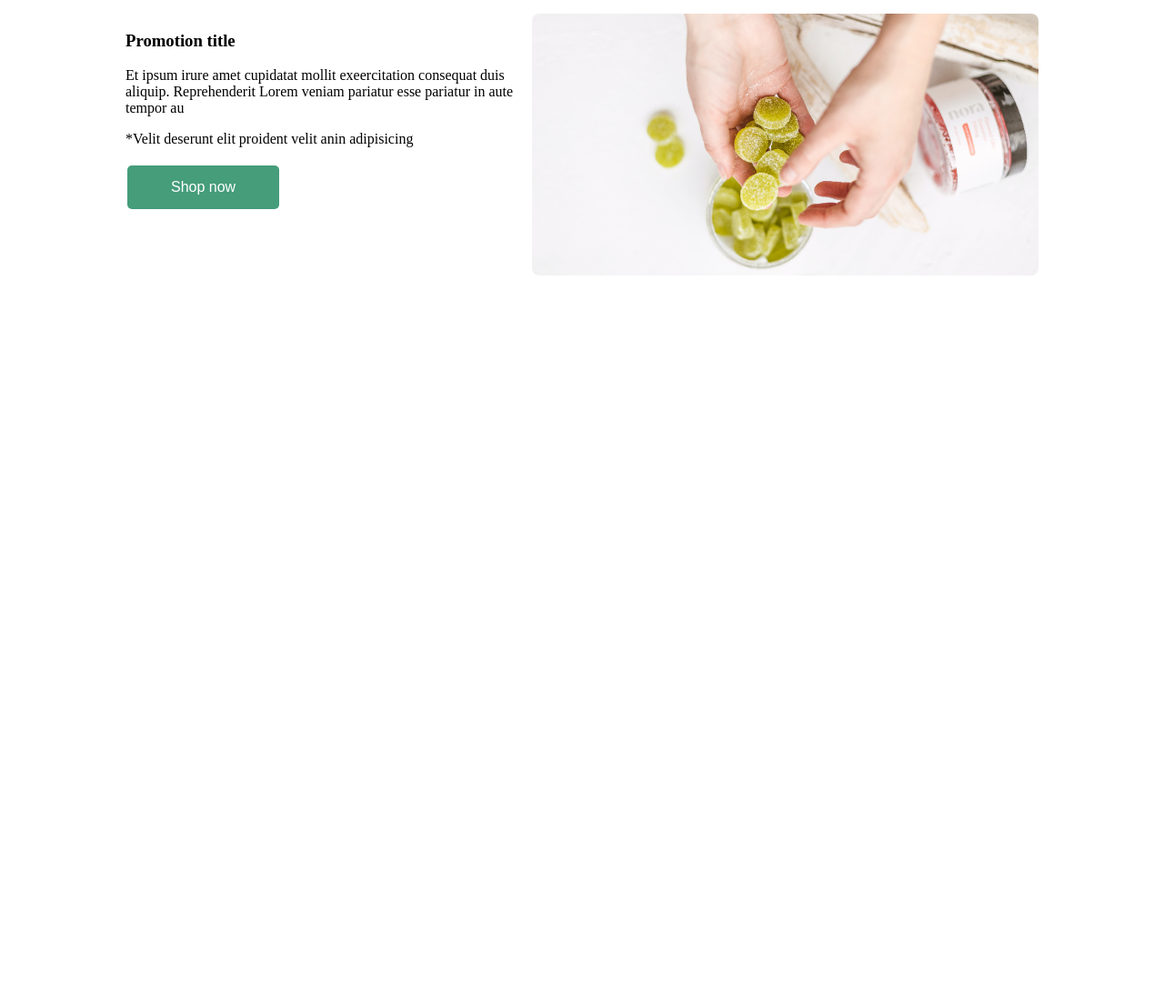
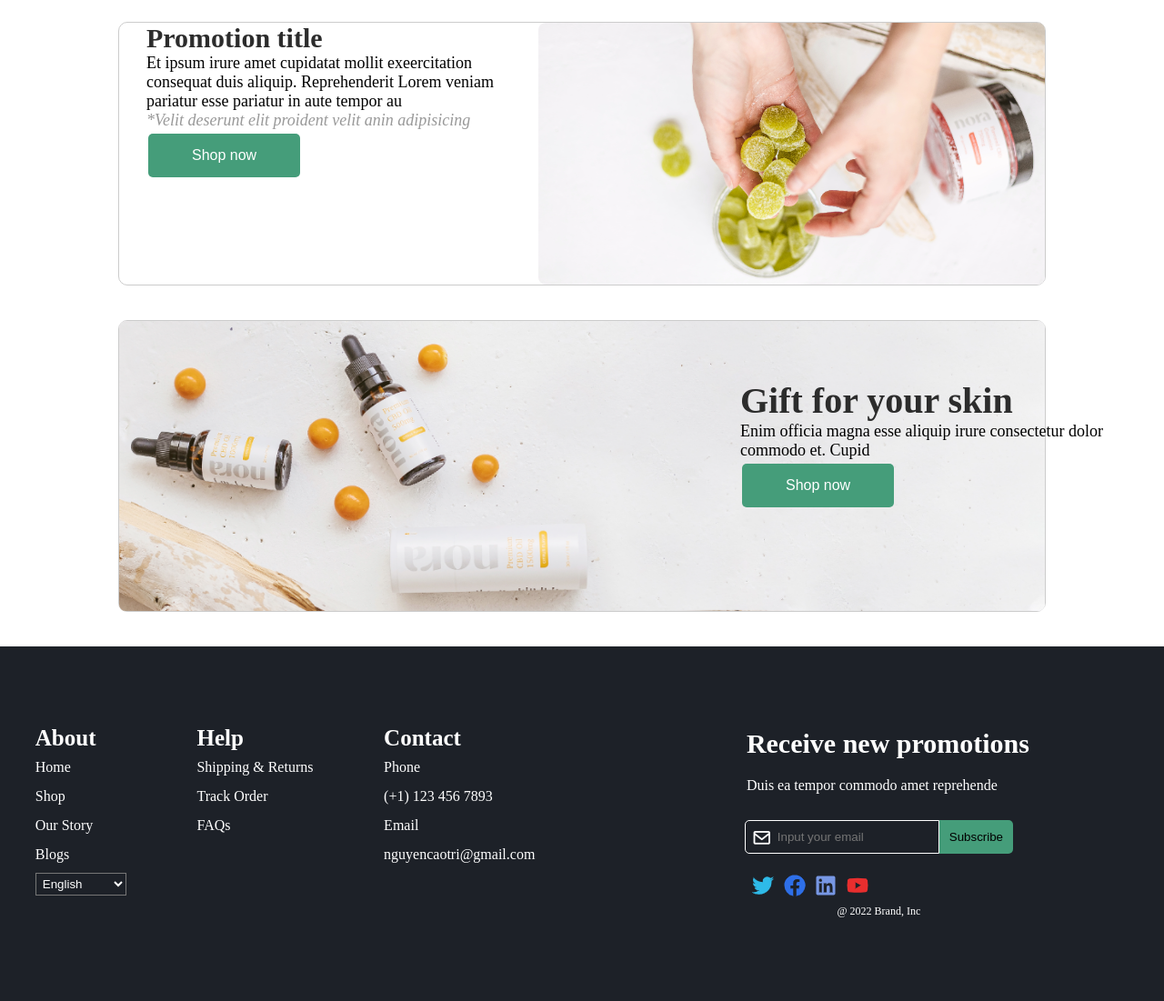
Before and after one commit to NguyenCaoTri2003/KiemTraLan1, a plain HTML site: page index.html in a window 1280 px wide. Shown: the part 500-1601 px from the top of the page at 91% size. Before the commit the page ends 845 px from the top, so only its background shows below. Drawn offline with nearby package versions, Linux system fonts and the light colour scheme.

Commit message:
commit message

```diff
--- a/index.css
+++ b/index.css
@@ -1,3 +1,7 @@
+* {
+    margin: 0%;
+    padding: 0;
+}
 .menu_container {
     display: flex;
     justify-content: space-around;
@@ -16,22 +20,53 @@
     width: 30%;
     align-items: center;
 }
-
+.input{
+    background-color: white;
+    border: 1px solid #ccc;
+    border-radius: 5px;
+    padding: 5px;
+}
+.header_search{
+    height: 20px;
+}
+.bx-search{
+    font-size: 22px;
+    position: relative;
+    top: 6px;
+}
 .promotions {
-    font-size: 65px;
+    font-size: 45px;
     font-family: 'Franklin Gothic Medium', 'Arial Narrow', Arial, sans-serif, Courier, monospace;
     color: rgb(59, 59, 59);
     text-align: center;
-    margin-bottom: 30px;
+    margin-bottom: 50px;
+    margin-top: 30px;
 }
-.box1{
+.box1, .box2, .box3{
     display: flex;
     margin: 38px 130px 38px 130px;
+    border: 1px solid #ccc;
+    border-radius: 10px;
 }
 .box1_chu{
-    margin-left: 30px;
+    margin-left: 28px;
 }
-.box1_button, .box2_button{
+.text_header {
+    font-weight: bold;
+    font-size: 30px;
+    color: #2c2c2c;
+}
+
+.text_center {
+    font-size: 18px;
+}
+
+.text_footer {
+    font-style: italic;
+    font-size: 18px;
+    color: #999;
+}
+.box1_button, .box2_button, .box3_button{
     border-radius: 5px;
     border: none;
     color: #ffffff;
@@ -43,7 +78,115 @@
     background-color: #459d7a;
 }
 .box2{
+    flex-direction: row-reverse;
+}
+.box2_chu{
+    margin-left: 30px;
+}
+.box3_chu{
+    margin: 64px 0px 0px 683px;
+    width: 33%;
+    position: absolute;
+}
+.box3_hinh{
+    width: 100%;
+    height: 100%;
+}
+.text_header_box3{
+    font-weight: bold;
+    font-size: 40px;
+    color: #2c2c2c;
+}
+.text_center_box3{
+    font-size: 18px;
+}
+.footer {
+    width: 100%;
+    background-color: #1D2128;
+    height: 390px;
     display: flex;
-    flex-direction: row-reverse;
-    margin: 38px 130px 38px 130px;
+    align-items: center;
 }
+
+.footer_start, .footer_end {
+    width: 49%;
+    height: 56%;
+    display: flex;
+    justify-content: space-around;
+
+}
+
+.footer_list {
+    color: white;
+    list-style: none;
+    line-height: 32px;
+}
+
+.ul_header {
+    font-size: 25px;
+    font-weight: bold;
+}
+
+.footer {
+    display: flex;
+    justify-content: space-between;
+}
+.select{
+    width: 100px;
+    background-color: #1D2128;
+    color: white;
+    padding: 3px;
+}
+.footer_end{
+    flex-direction: column;
+    color: white;
+    align-items: center;
+
+}
+.footer_input{
+    position: relative;
+}
+.footer_button{
+    border: none;
+    padding: 11px;
+    margin-left: -4px;
+    border-bottom-right-radius: 5px;
+    border-top-right-radius: 5px ;
+    background-color: #459d7a;
+    margin-bottom: 15px;
+}
+.bx-envelope{
+    font-size: 22px;
+    color: white;
+    position: absolute;
+    top: 8px;
+    left: 8px;
+}
+.footer_text1{
+    font-weight: bold;
+    font-size: 30px;
+    margin-bottom: 20px;
+    margin-left: 20px;
+}
+.footer_text2{
+    margin: 5px 0px 20px 20px;
+}
+.footer_input_email{
+    border: 1px solid white;
+    padding: 10px 0 10px 35px;
+    border-bottom-left-radius: 5px;
+    border-top-left-radius: 5px ;
+    background-color: #1D2128;
+    color: white;
+}
+.footer_img{
+    display: flex;
+    justify-content: space-around;
+    align-items: center;
+    width: 138px;
+    margin-left: -151px;
+}
+.footer_source{
+    font-size: 12px;
+    counter-reset: #8d8d8d;
+}
--- a/index.html
+++ b/index.html
@@ -5,12 +5,15 @@
     <meta charset="UTF-8">
     <meta http-equiv="X-UA-Compatible" content="IE=edge">
     <meta name="viewport" content="width=device-width, initial-scale=1.0">
-    <title>Document</title>
+    <link href='https://unpkg.com/boxicons@2.1.4/css/boxicons.min.css' rel='stylesheet'>
+    <title>KiemTraThuongKyLan1</title>
     <link rel="stylesheet" href="index.css">
 </head>
 
 <body>
+
     <div class="wrapper">
+        <!-- header -->
         <div class="menu_container">
             <div id="left">
                 <div>Shop</div>
@@ -22,8 +25,9 @@
                 <img src="Image 1.png" alt="">
             </div>
             <div id="right">
-                <div>
-                    <input type="text">
+                <div class="input">
+                    <i class='bx bx-search'></i>
+                    <input class="header_search" type="text" placeholder="Search Product">
                 </div>
                 <div>
                     <img src="Button 1.png" alt="">
@@ -33,33 +37,93 @@
                 </div>
             </div>
         </div>
-        <div class="promotions">
-            Promotions
-        </div>
 
+        <!-- center -->
+        <div class="main">
+        <div class="promotions">Promotions</div>
         <div class="box1">
-            <div class="box1_hinh">
                 <img src="Image 1 (1).png" alt="">
-            </div>
             <div class="box1_chu">
-                <p><h3>Promotion title</h3> Et ipsum irure amet cupidatat mollit exeercitation consequat duis aliquip. Reprehenderit Lorem veniam pariatur esse pariatur in aute tempor au
-                <br> <p>*Velit deserunt elit proident velit anin adipisicing</p>
-                </p>
+                <p class="text_header">Promotion title</p>
+                <p class="text_center">Et ipsum irure amet cupidatat mollit exeercitation consequat duis aliquip. Reprehenderit Lorem veniam pariatur esse pariatur in aute tempor au</p>
+                <p class="text_footer">*Velit deserunt elit proident velit anin adipisicing</p>
                 <button class="box1_button">Shop now</button>
             </div>
         </div>
 
         <div class="box2">
-            <div class="box2_hinh">
-                <img src="Image 1 (2).png" alt="">
-            </div>
+            <img src="Image 1 (2).png" alt="">
             <div class="box2_chu">
-                <p><h3>Promotion title</h3> Et ipsum irure amet cupidatat mollit exeercitation consequat duis aliquip. Reprehenderit Lorem veniam pariatur esse pariatur in aute tempor au
-                <br> <p>*Velit deserunt elit proident velit anin adipisicing</p>
-                </p>
+                <p class="text_header">Promotion title</p>
+                <p class="text_center">Et ipsum irure amet cupidatat mollit exeercitation consequat duis aliquip. Reprehenderit Lorem veniam pariatur esse pariatur in aute tempor au</p>
+                <p class="text_footer">*Velit deserunt elit proident velit anin adipisicing</p>
                 <button class="box2_button">Shop now</button>
             </div>
         </div>
+
+        <div class="box3">
+            <img class="box3_hinh" src="Image 1 (3).png" alt="">
+            <div class="box3_chu">
+                <p class="text_header_box3">Gift for your skin</p>
+                <p class="text_center_box3">Enim officia magna esse aliquip irure consectetur dolor commodo et. Cupid</p>
+                <button class="box3_button">Shop now</button>
+            </div>
+        </div>
+    </div>
+
+    <!-- footer -->
+    <div class="footer">
+        <div class="footer_start">
+        <ul class="footer_list">
+            <li class="ul_header">About</li>
+            <li>Home</li>
+            <li>Shop</li>
+            <li>Our Story</li>
+            <li>Blogs</li>
+            <select class="select" id="language">
+                <option value="English">English</option>
+                <option value="Tiếng Việt">Tiếng Việt</option>
+                <option value=""> España</option>
+            </select>
+
+        </ul>
+        <ul class="footer_list">
+            <li class="ul_header">Help </li>
+            <li>Shipping & Returns</li>
+            <li>Track Order</li>
+            <li>FAQs</li>
+
+        </ul>
+        <ul class="footer_list">
+            <li class="ul_header">Contact</li>
+            <li>Phone</li>
+            <li>(+1) 123 456 7893</li>
+            <li>Email</li>
+            <li>nguyencaotri@gmail.com</li>
+        </ul>
+    </div>
+    <!---->
+         <div class="footer_end">
+                <div class="footer_text">
+                <div class="footer_text1">Receive new promotions</div>
+                <div class="footer_text2">Duis ea tempor commodo amet reprehende</div>
+                </div>
+                <div class="footer_input">
+                    <i class='bx bx-envelope'></i>
+                    <input class="footer_input_email" type="email" placeholder="Input your email">
+                    <button class="footer_button">Subscribe</button>
+                </div>
+                <div class="footer_img">
+                    <img src="Twitter 1.png" alt="">
+                    <img src="Facebook 1.png" alt="">
+                    <img src="LinkedIn 1.png" alt="">
+                    <img src="YouTube 1.png" alt="">
+
+                </div>
+                <p class="footer_source">@ 2022 Brand, Inc</p>
+         </div>
+
+    </div>
 
     </div>
 </body>
```
Also changed, not shown: img.html (deleted, +0 -15 lines), Image 1(3.1).png (deleted).
